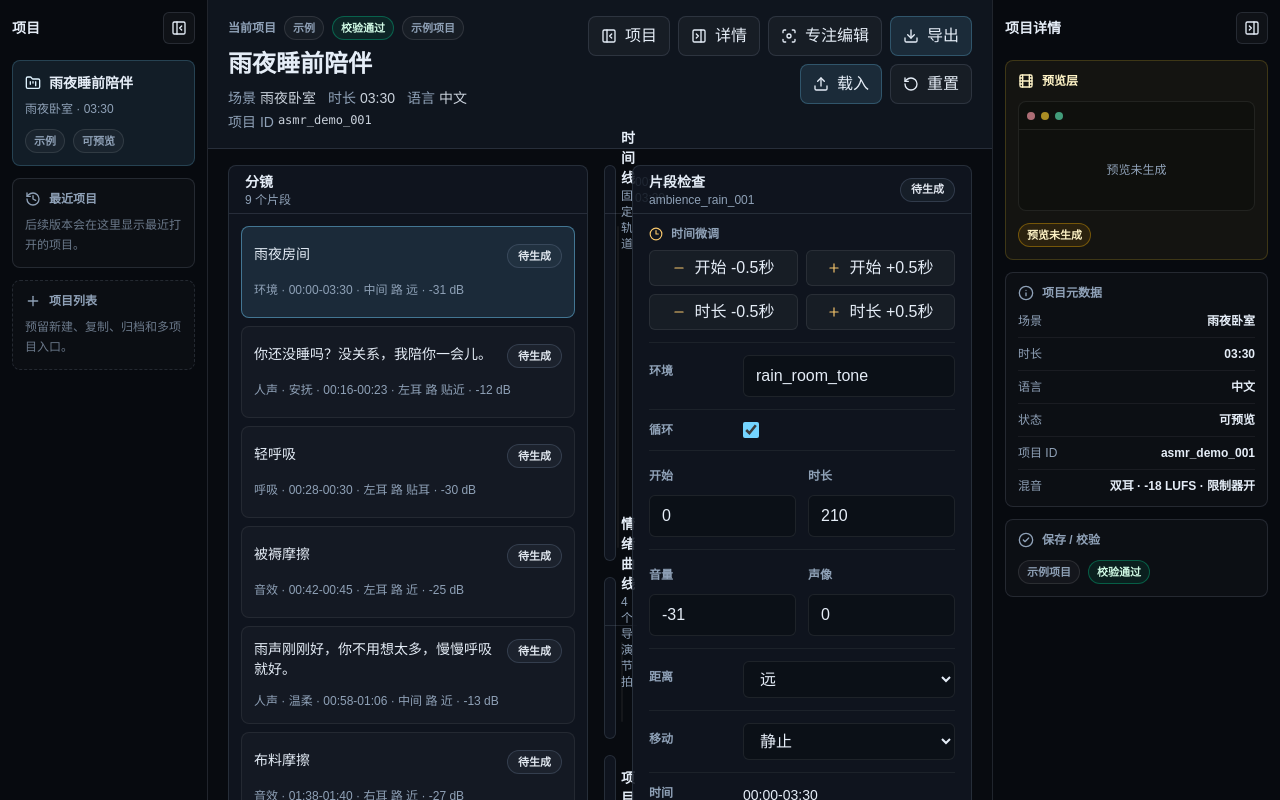
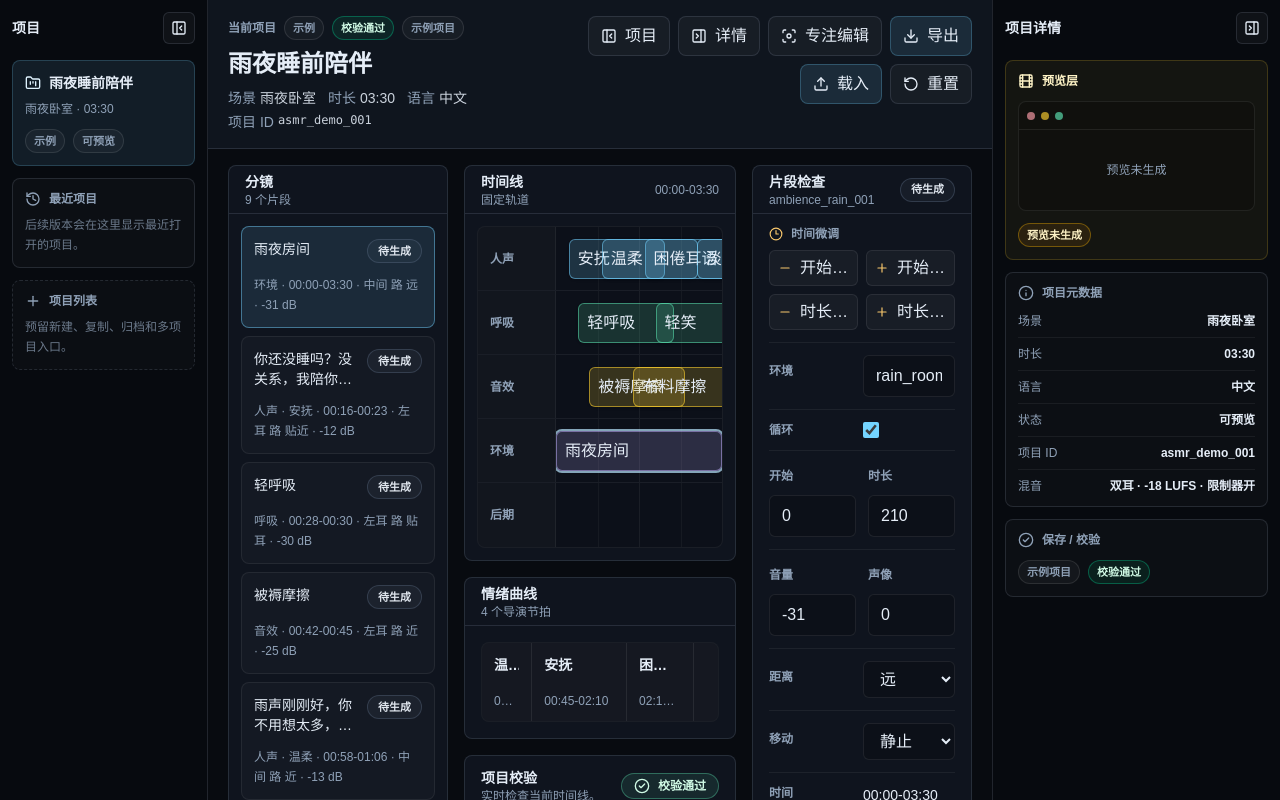
Before and after one commit to 128Ghe980/asmr_director, a Next.js app in the folder apps/web/: page / in a window 1280 px wide. Shown: the top 800 px of the page. Built offline with nearby package versions, Linux system fonts and the light colour scheme.

Commit message:
fix: avoid nested workspace columns at lg

```diff
--- a/apps/web/src/components/studio/studio-app.tsx
+++ b/apps/web/src/components/studio/studio-app.tsx
@@ -241,8 +241,8 @@ export function StudioApp({ project }: StudioAppProps) {
       onImportJson={handleImportJson}
       onResetDemo={handleResetDemo}
     >
-      <div className="grid gap-4 lg:grid-cols-[minmax(280px,360px)_minmax(0,1fr)_minmax(280px,340px)]">
-        <div className="min-h-[520px] lg:h-[calc(100vh-112px)]">
+      <div className="grid min-w-0 gap-4 xl:grid-cols-[minmax(220px,0.86fr)_minmax(0,1.26fr)_minmax(220px,0.86fr)]">
+        <div className="min-h-[520px] xl:h-[calc(100vh-152px)]">
           <StoryboardPanel
             project={editableProject}
             selectedClipId={activeClipId}
@@ -260,7 +260,7 @@ export function StudioApp({ project }: StudioAppProps) {
           <ValidationPanel issues={validationIssues} />
         </div>
 
-        <div>
+        <div className="min-w-0">
           <ClipInspector
             fieldValidationIssues={selectedClipValidationIssues}
             selectedClip={selectedClip}
```
